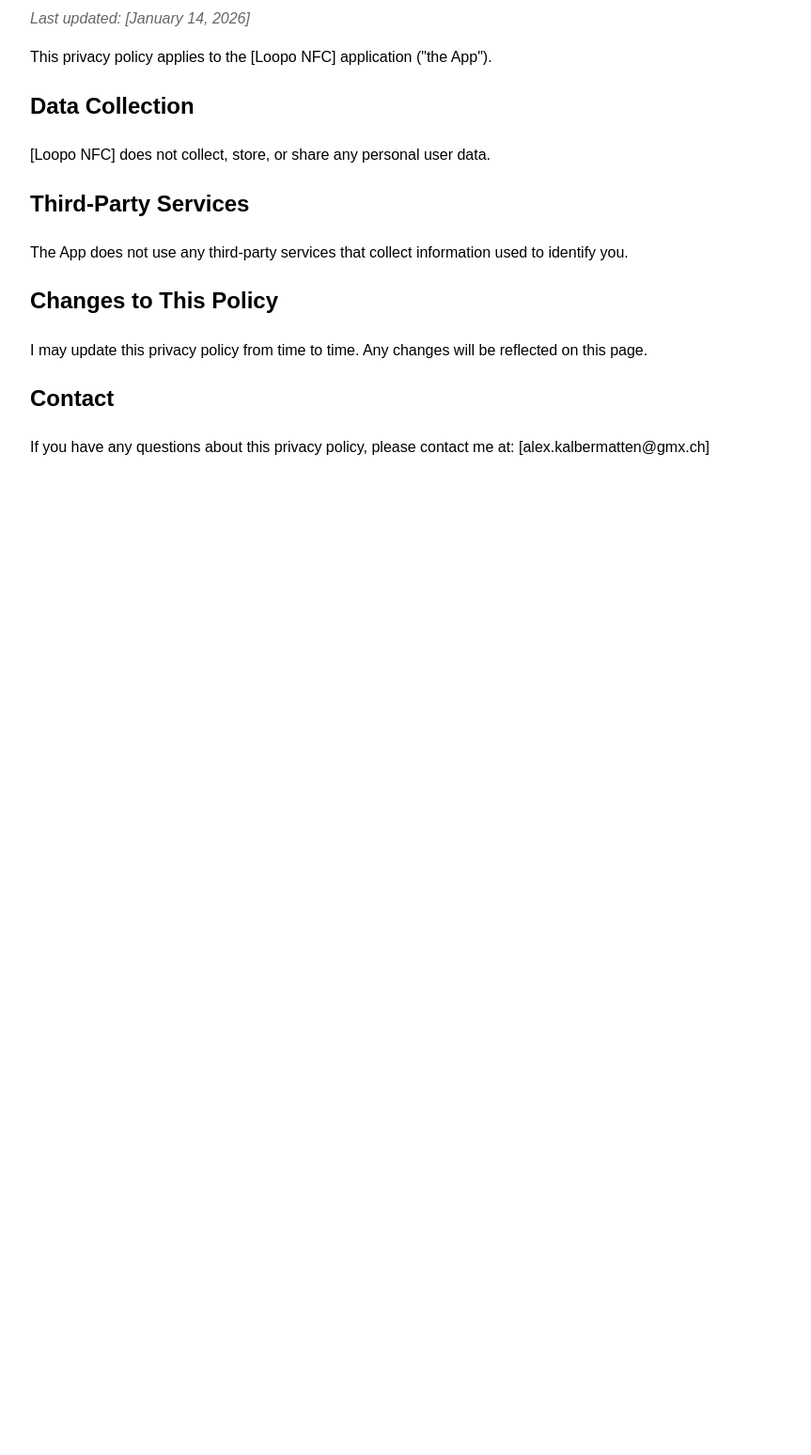
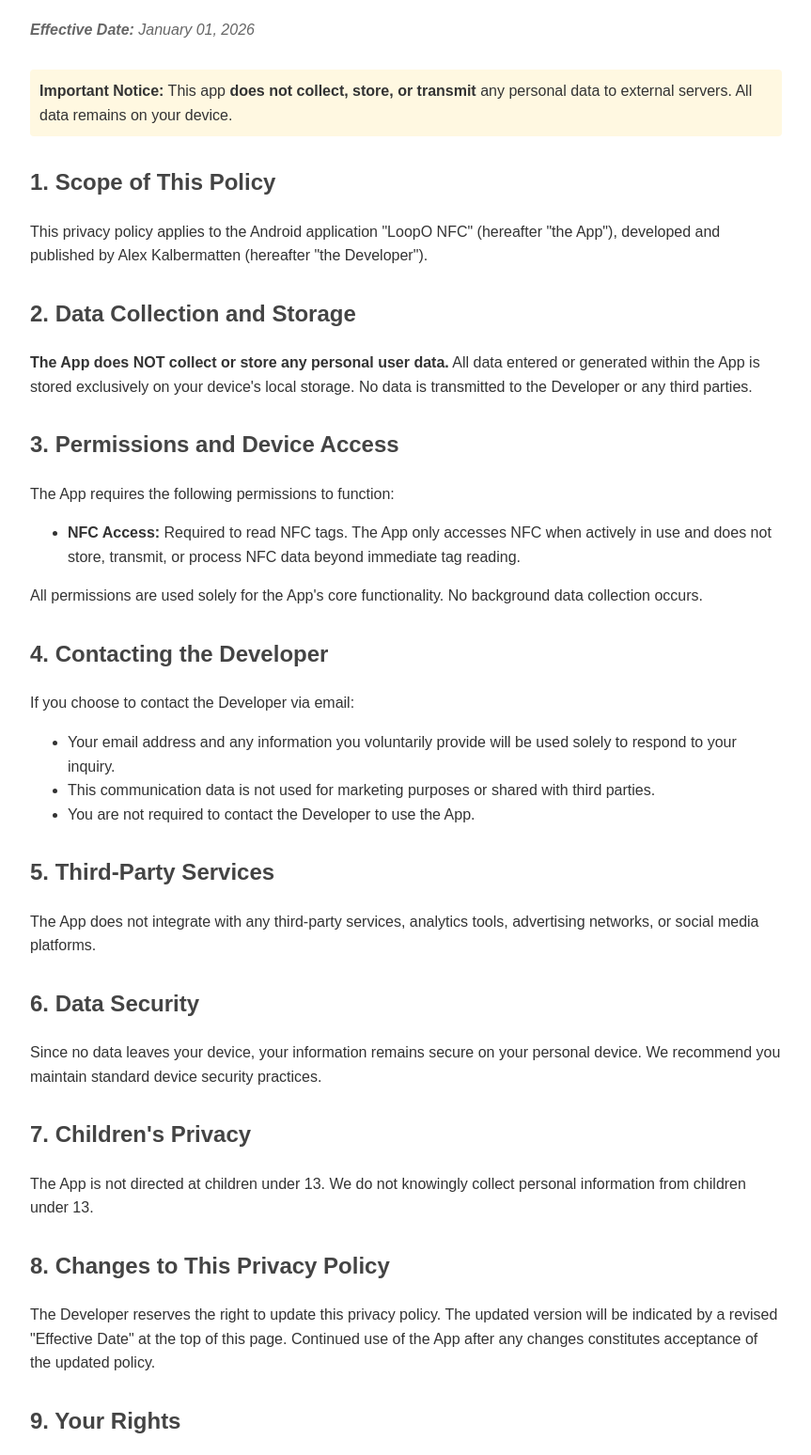
Before and after one commit to alexkalbermatten-afk/looponfc.app-privacy-policy, a plain HTML site: page index.html in a window 1280 px wide. Shown: the part 106-1654 px from the top of the page at 94% size, without its empty margins (208-1071 px from the left). Before the commit the page ends 800 px from the top, so only its background shows below. Drawn offline with Linux system fonts and the light colour scheme.

Commit message:
Update index.html

```diff
--- a/index.html
+++ b/index.html
@@ -1,29 +1,115 @@
 <!DOCTYPE html>
-<html>
+<html lang="en">
 <head>
-    <title>Privacy Policy - [Loopo NFC]</title>
+    <meta charset="UTF-8">
+    <meta name="viewport" content="width=device-width, initial-scale=1.0">
+    <title>Privacy Policy - LoopO NFC</title>
     <style>
-        body { font-family: Arial, sans-serif; line-height: 1.6; max-width: 800px; margin: 40px auto; padding: 0 20px; }
-        h1 { color: #333; }
-        .last-updated { color: #666; font-style: italic; }
+        body {
+            font-family: Arial, sans-serif;
+            line-height: 1.6;
+            max-width: 800px;
+            margin: 40px auto;
+            padding: 0 20px;
+            color: #333;
+        }
+        h1 {
+            color: #1a73e8;
+            border-bottom: 2px solid #f0f0f0;
+            padding-bottom: 10px;
+        }
+        h2 {
+            color: #444;
+            margin-top: 30px;
+        }
+        .effective-date {
+            color: #666;
+            font-style: italic;
+            margin-bottom: 30px;
+        }
+        .contact-info {
+            background-color: #f9f9f9;
+            padding: 15px;
+            border-left: 4px solid #1a73e8;
+            margin: 20px 0;
+        }
+        .highlight {
+            background-color: #fff8e1;
+            padding: 10px;
+            border-radius: 4px;
+            margin: 15px 0;
+        }
+        footer {
+            margin-top: 40px;
+            padding-top: 20px;
+            border-top: 1px solid #eee;
+            color: #777;
+            font-size: 0.9em;
+        }
     </style>
 </head>
 <body>
-    <h1>Privacy Policy</h1>
-    <p class="last-updated">Last updated: [January 14, 2026]</p>
+    <h1>Privacy Policy for LoopO NFC</h1>
+    <p class="effective-date"><strong>Effective Date:</strong> January 01, 2026</p>
 
-    <p>This privacy policy applies to the [Loopo NFC] application ("the App").</p>
+    <div class="highlight">
+        <strong>Important Notice:</strong> This app <strong>does not collect, store, or transmit</strong> any personal data to external servers. All data remains on your device.
+    </div>
 
-    <h2>Data Collection</h2>
-    <p>[Loopo NFC] does not collect, store, or share any personal user data.</p>
+    <h2>1. Scope of This Policy</h2>
+    <p>This privacy policy applies to the Android application "LoopO NFC" (hereafter "the App"), developed and published by Alex Kalbermatten (hereafter "the Developer").</p>
 
-    <h2>Third-Party Services</h2>
-    <p>The App does not use any third-party services that collect information used to identify you.</p>
+    <h2>2. Data Collection and Storage</h2>
+    <p><strong>The App does NOT collect or store any personal user data.</strong> All data entered or generated within the App is stored exclusively on your device's local storage. No data is transmitted to the Developer or any third parties.</p>
 
-    <h2>Changes to This Policy</h2>
-    <p>I may update this privacy policy from time to time. Any changes will be reflected on this page.</p>
+    <h2>3. Permissions and Device Access</h2>
+    <p>The App requires the following permissions to function:</p>
+    <ul>
+        <li><strong>NFC Access:</strong> Required to read NFC tags. The App only accesses NFC when actively in use and does not store, transmit, or process NFC data beyond immediate tag reading.</li>
+    </ul>
+    <p>All permissions are used solely for the App's core functionality. No background data collection occurs.</p>
 
-    <h2>Contact</h2>
-    <p>If you have any questions about this privacy policy, please contact me at: [alex.kalbermatten@gmx.ch]</p>
+    <h2>4. Contacting the Developer</h2>
+    <p>If you choose to contact the Developer via email:</p>
+    <ul>
+        <li>Your email address and any information you voluntarily provide will be used solely to respond to your inquiry.</li>
+        <li>This communication data is not used for marketing purposes or shared with third parties.</li>
+        <li>You are not required to contact the Developer to use the App.</li>
+    </ul>
+
+    <h2>5. Third-Party Services</h2>
+    <p>The App does not integrate with any third-party services, analytics tools, advertising networks, or social media platforms.</p>
+
+    <h2>6. Data Security</h2>
+    <p>Since no data leaves your device, your information remains secure on your personal device. We recommend you maintain standard device security practices.</p>
+
+    <h2>7. Children's Privacy</h2>
+    <p>The App is not directed at children under 13. We do not knowingly collect personal information from children under 13.</p>
+
+    <h2>8. Changes to This Privacy Policy</h2>
+    <p>The Developer reserves the right to update this privacy policy. The updated version will be indicated by a revised "Effective Date" at the top of this page. Continued use of the App after any changes constitutes acceptance of the updated policy.</p>
+
+    <h2>9. Your Rights</h2>
+    <p>Under applicable data protection laws (including GDPR for European users), you have rights regarding your personal data. Since this App does not collect personal data, these rights are inherently respected. For any questions about your data rights, please contact us.</p>
+
+    <h2>10. Contact Information</h2>
+    <div class="contact-info">
+        <p><strong>Data Controller:</strong><br>
+        Alex Kalbermatten<br>
+        Chemin des Lézards 11<br>
+        1950 Sion, Switzerland</p>
+
+        <p><strong>Email:</strong> alex.kalbermatten@gmx.ch</p>
+
+        <p><strong>Note:</strong> There is a typo in your original email address ("alex@kalbermatten@gmx.ch" has two @ symbols). Please use the correct address above.</p>
+    </div>
+
+    <h2>11. App Stores</h2>
+    <p>This App is distributed through Google Play Store. Please note that downloading the App through Google Play is subject to Google's Privacy Policy and Terms of Service. The Developer is not responsible for data collected by Google Play Store.</p>
+
+    <footer>
+        <p>© 2026 Alex Kalbermatten. All rights reserved.</p>
+        <p>This privacy policy is specific to the LoopO NFC Android application.</p>
+    </footer>
 </body>
 </html>
```
